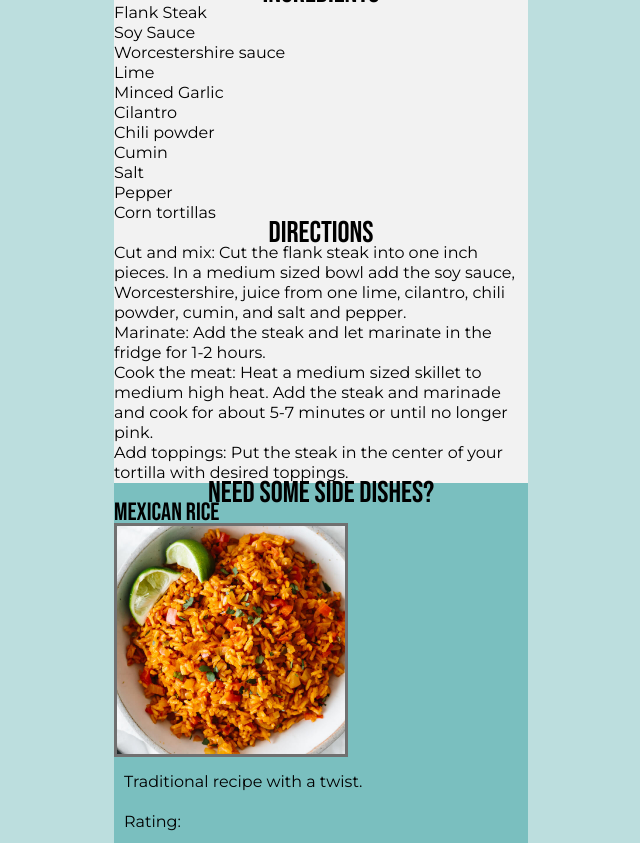
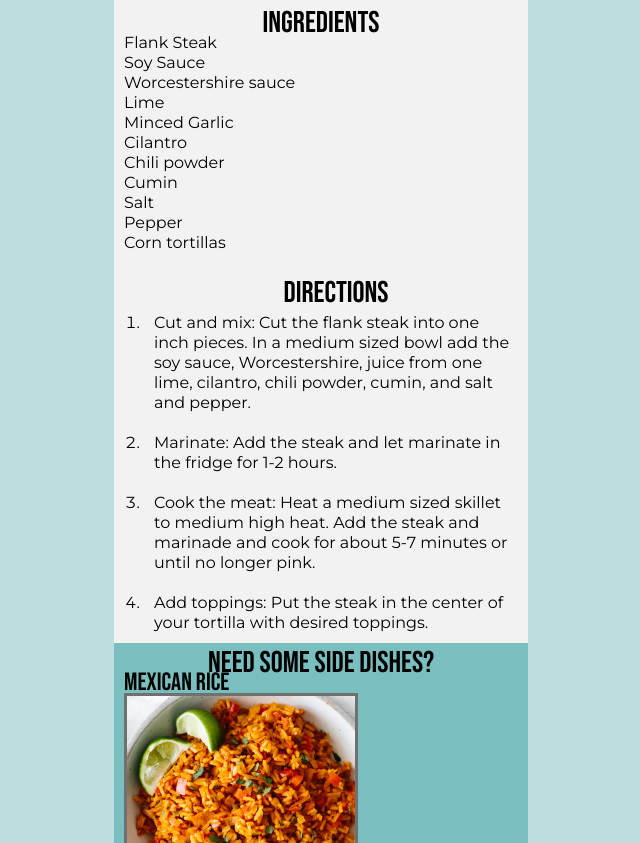
Before and after one commit to erosborn/recipe, a plain HTML site: page index.html in a window 1280 px wide. Shown: the part 998-1841 px from the top of the page, without its empty margins (319-959 px from the left). Drawn offline with Linux system fonts and the light colour scheme.

Commit message:
more fixes

```diff
--- a/styles.css
+++ b/styles.css
@@ -120,7 +120,7 @@ p, dd, li, nav, input {
     font-family: "Montserrat", serif;
     font-size: 16px;
 }
-p {
+p, #ingredients, #recipe {
     padding: 10px;
 }
 dt{
@@ -240,8 +240,20 @@ form button {
 #intro img {
     width: 100%
 }
+#directions {
+    margin-top: 20px;
+    margin-left: 30px;
+}
+#directions li {
+    list-style: decimal;
+    padding: 10px;
+}
+aside {
+    padding: 10px;
+}
 #social {
     grid-area: social;
+
 }
 footer {
     grid-area: footer;
```
